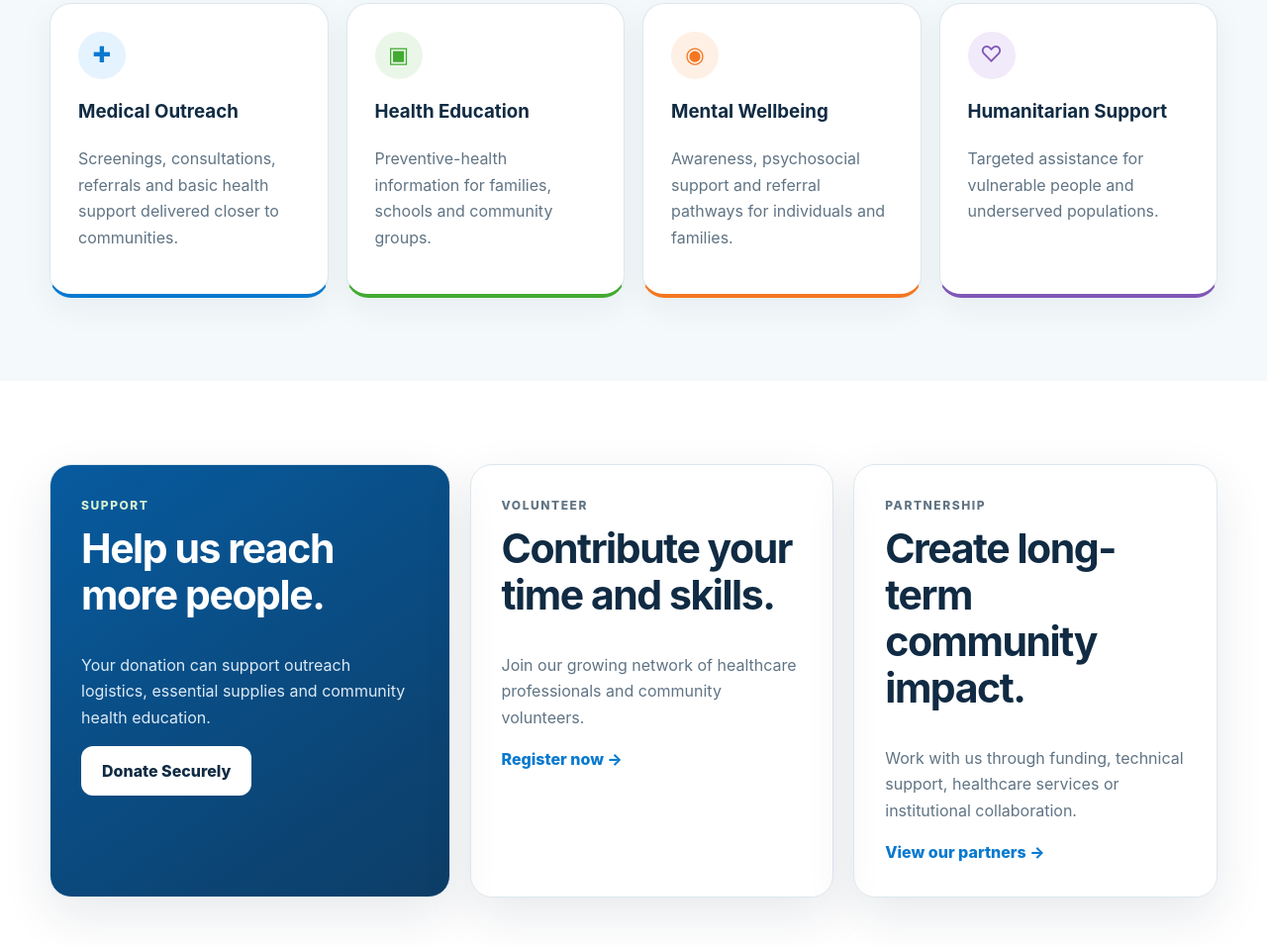
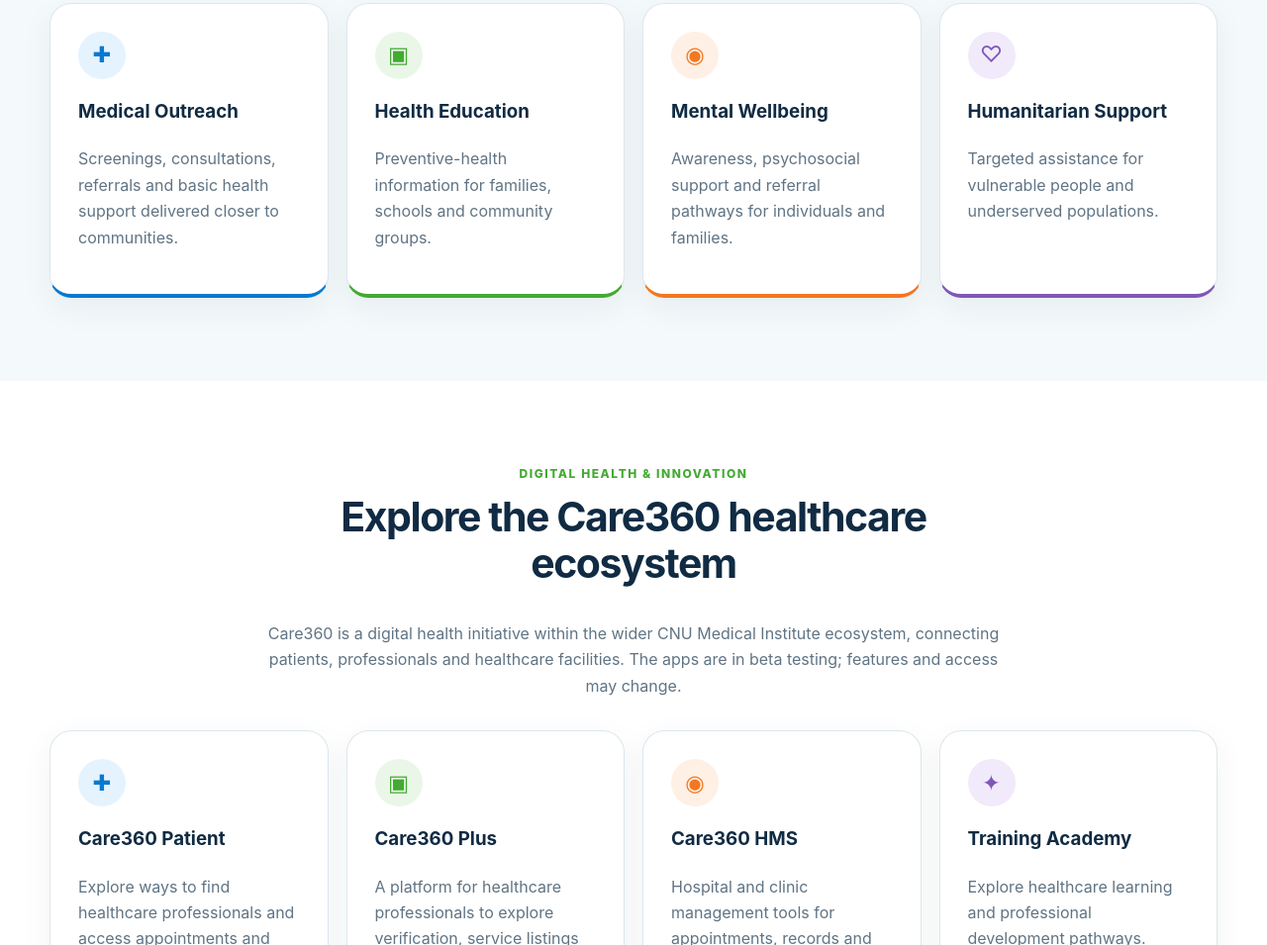
Before and after one commit to jofforka/CNU-NGO, a plain HTML site: page index.html in a window 1280 px wide. Shown: the part 1845-2800 px from the top of the page at 99% size. Drawn offline with Linux system fonts and the light colour scheme.

Commit message:
Feature Care360 digital health ecosystem on foundation homepage

```diff
--- a/index.html
+++ b/index.html
@@ -28,6 +28,7 @@
       <a href="index.html">Home</a>
       <a href="index.html#about">About</a>
       <a href="index.html#programmes">Programmes</a>
+      <a href="index.html#digital-products">Digital Products</a>
       <a href="partner.html">Partners</a>
       <a href="news-events.html">News & Events</a>
       <a href="contact.html">Contact</a>
@@ -102,6 +103,43 @@
   </div>
 </section>
 
+<section id="digital-products" class="section" aria-labelledby="digital-products-heading">
+  <div class="container">
+    <header class="section-heading centered">
+      <p class="eyebrow">Digital Health &amp; Innovation</p>
+      <h2 id="digital-products-heading">Explore the Care360 healthcare ecosystem</h2>
+      <p>Care360 is a digital health initiative within the wider CNU Medical Institute ecosystem, connecting patients, professionals and healthcare facilities. The apps are in beta testing; features and access may change.</p>
+    </header>
+    <div class="card-grid four">
+      <article class="focus-card blue">
+        <span aria-hidden="true">✚</span>
+        <h3>Care360 Patient</h3>
+        <p>Explore ways to find healthcare professionals and access appointments and care services.</p>
+        <a class="text-link" href="https://care360apps.com/patient.html" target="_blank" rel="noopener noreferrer">Explore Patient App →</a>
+      </article>
+      <article class="focus-card green">
+        <span aria-hidden="true">▣</span>
+        <h3>Care360 Plus</h3>
+        <p>A platform for healthcare professionals to explore verification, service listings and bookings.</p>
+        <a class="text-link" href="https://care360apps.com/care360-plus.html" target="_blank" rel="noopener noreferrer">Explore Care360 Plus →</a>
+      </article>
+      <article class="focus-card orange">
+        <span aria-hidden="true">◉</span>
+        <h3>Care360 HMS</h3>
+        <p>Hospital and clinic management tools for appointments, records and facility operations.</p>
+        <a class="text-link" href="https://care360apps.com/hms.html" target="_blank" rel="noopener noreferrer">Explore HMS →</a>
+      </article>
+      <article class="focus-card purple">
+        <span aria-hidden="true">✦</span>
+        <h3>Training Academy</h3>
+        <p>Explore healthcare learning and professional development pathways.</p>
+        <a class="text-link" href="https://care360apps.com/training.html" target="_blank" rel="noopener noreferrer">Explore Training →</a>
+      </article>
+    </div>
+    <p style="text-align:center; margin-top:2rem"><a class="button button-blue" href="https://care360apps.com/" target="_blank" rel="noopener noreferrer">Visit Care360 website →</a></p>
+  </div>
+</section>
+
 <section class="section">
   <div class="container involvement-grid">
     <article class="involvement-card donate-card">
@@ -143,6 +181,7 @@
       <h3>Explore</h3>
       <a href="index.html#about">About</a>
       <a href="index.html#programmes">Programmes</a>
+      <a href="index.html#digital-products">Digital Products</a>
       <a href="partner.html">Partners</a>
       <a href="news-events.html">News & Events</a>
     </div>
```
